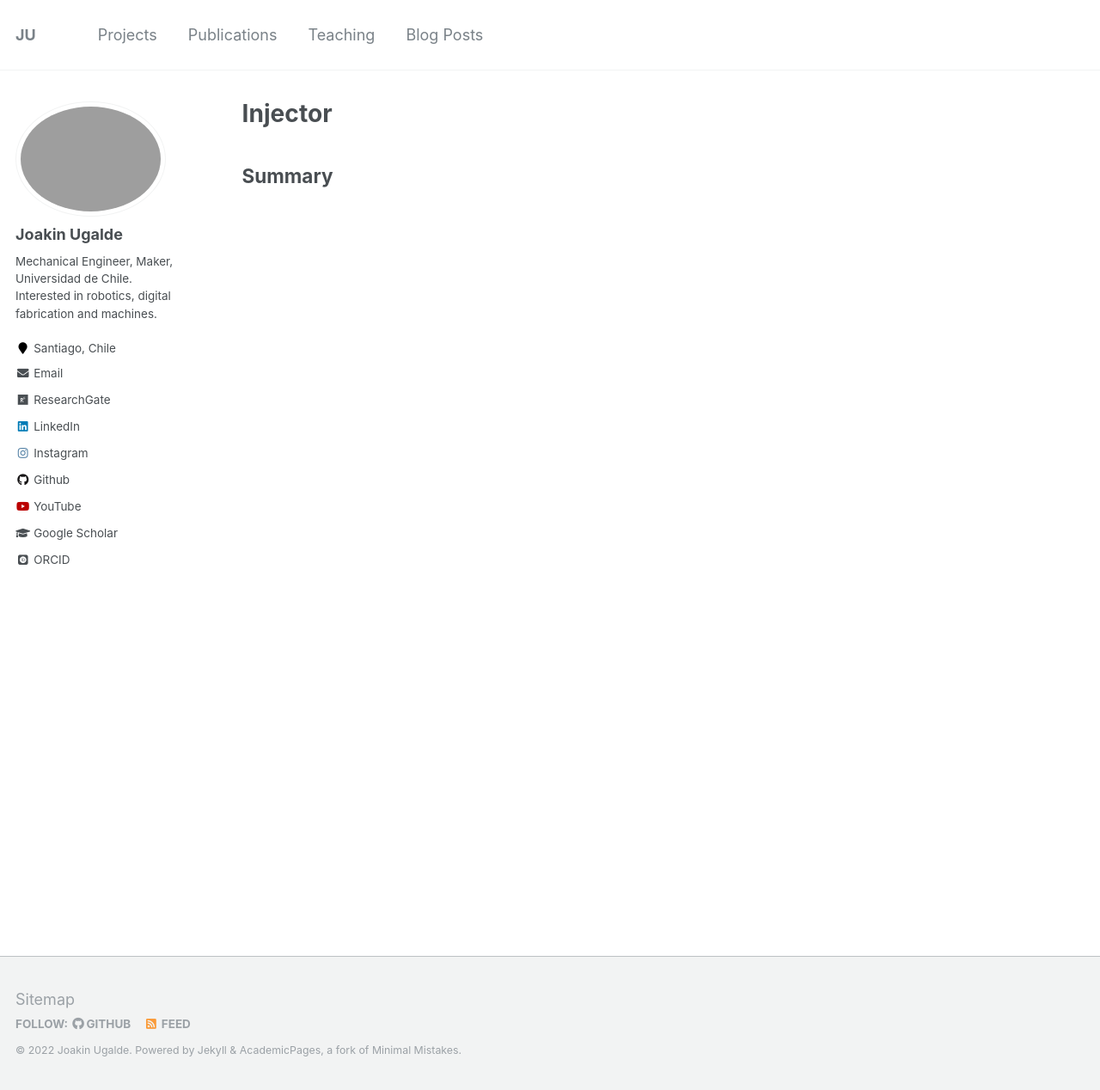
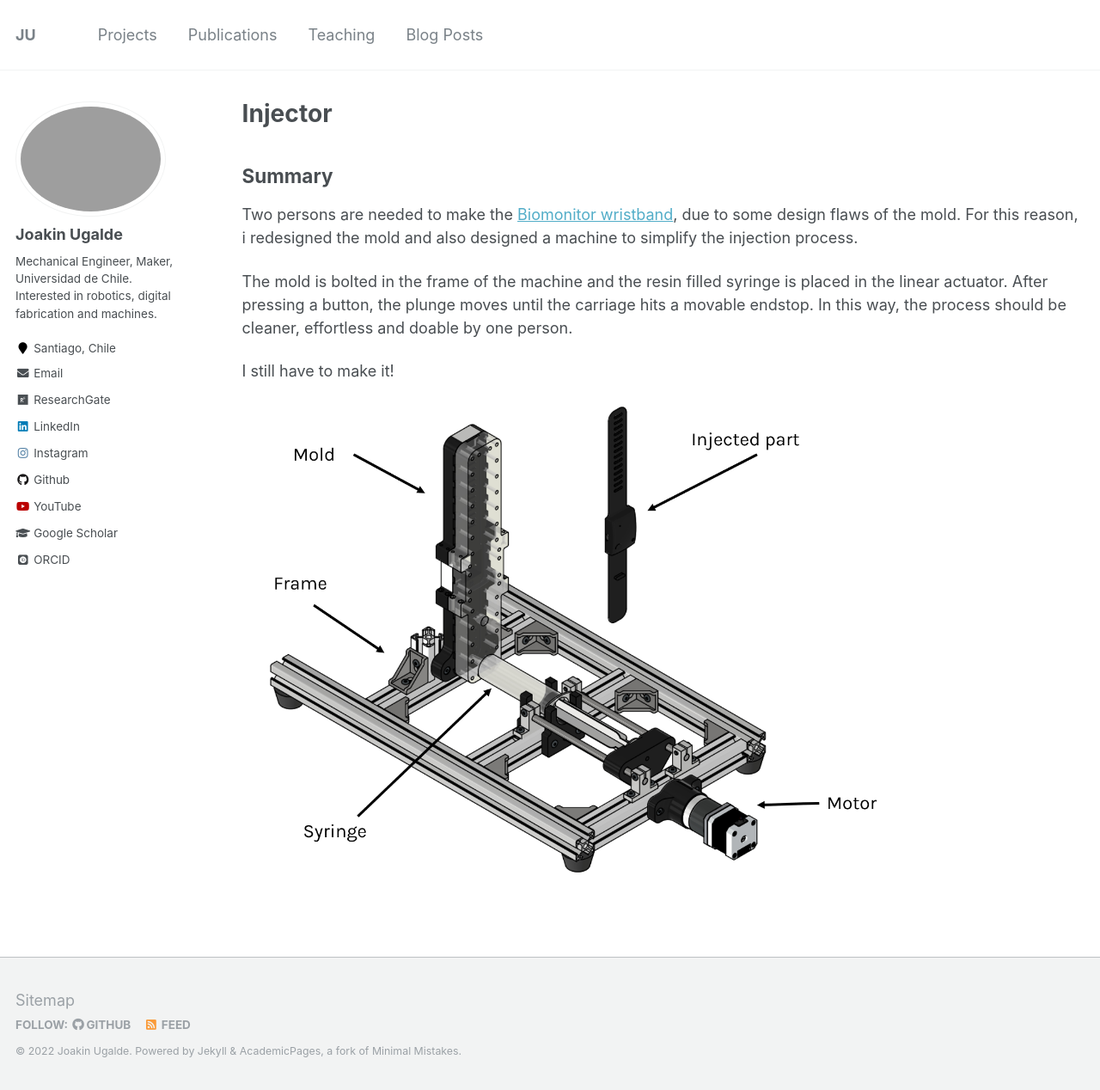
Before and after one commit to jkugalde/jkugalde.github.io, a Jekyll site: the page built from _portfolio/injector.md, in a window 1280 px wide and 1268 px high. Shown: the whole window at 86% size. Built offline with Jekyll 4.4.1, drawn with Linux system fonts in a browser that asks for light colours; some web fonts are replaced.

Commit message:
portfolio update

```diff
--- a/_portfolio/injector.md
+++ b/_portfolio/injector.md
@@ -7,3 +7,11 @@ author_profile: true
 ---
 
 ## Summary
+
+Two persons are needed to make the [Biomonitor wristband](https://jkugalde.github.io/portfolio/biomonitor/), due to some design flaws of the mold. For this reason, i redesigned the mold and also designed a machine to simplify the injection process.
+
+The mold is bolted in the frame of the machine and the resin filled syringe is placed in the linear actuator. After pressing a button, the plunge moves until the carriage hits a movable endstop. In this way, the process should be cleaner, effortless and doable by one person.
+
+I still have to make it!
+
+<img src="/images/inje.png" width="750">
```
Also changed, not shown: _pages/portfolio.md (+3 -2 lines), _portfolio/mask.md (added, +13 -0 lines), _portfolio/vacuum-former.md (+0 -1 lines), _portfolio/pellet.md (line endings or trailing spaces), images/art.png, images/cuch.png (deleted), images/inje.png (renamed from images/sdasdasd.png), images/maskpics.png (added).
